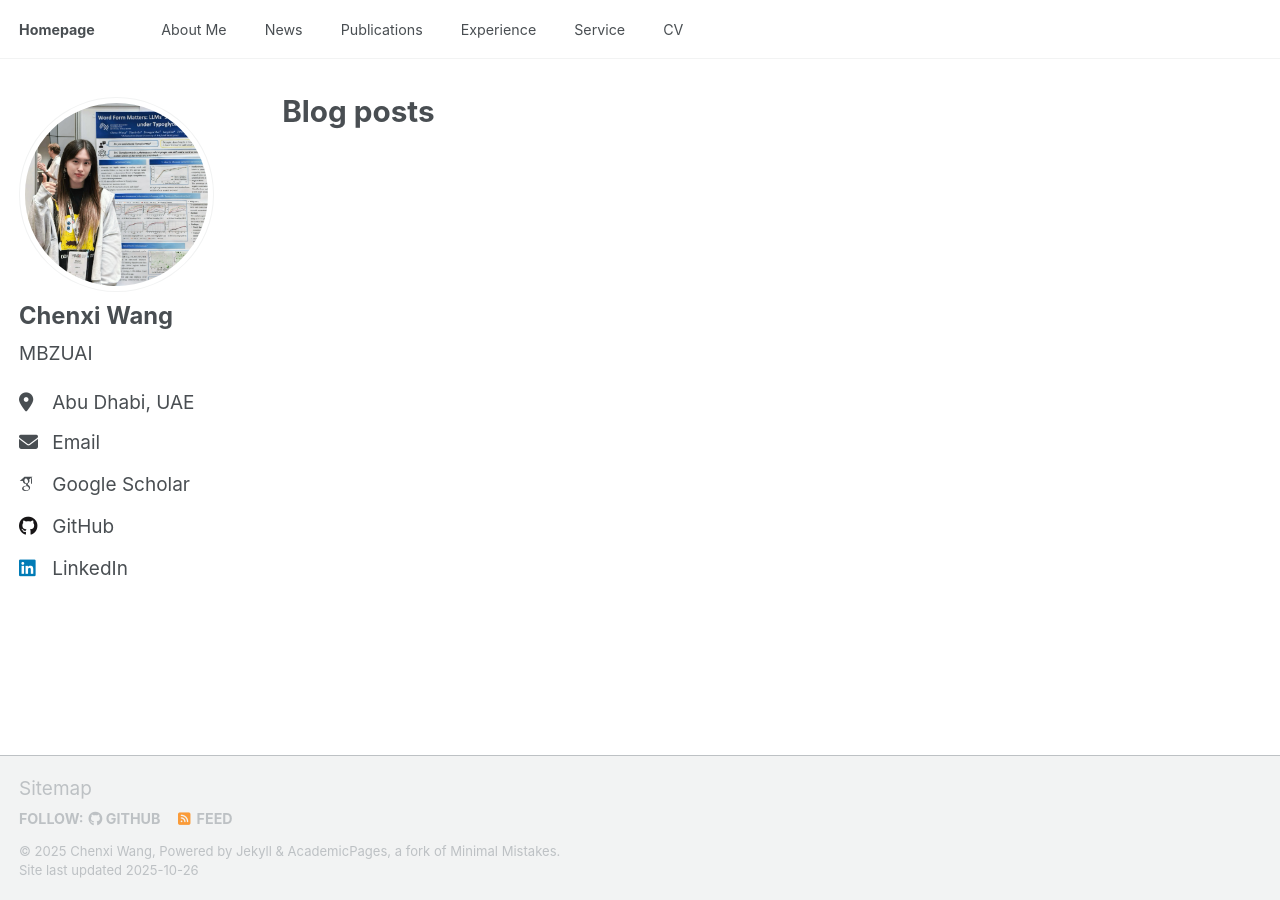
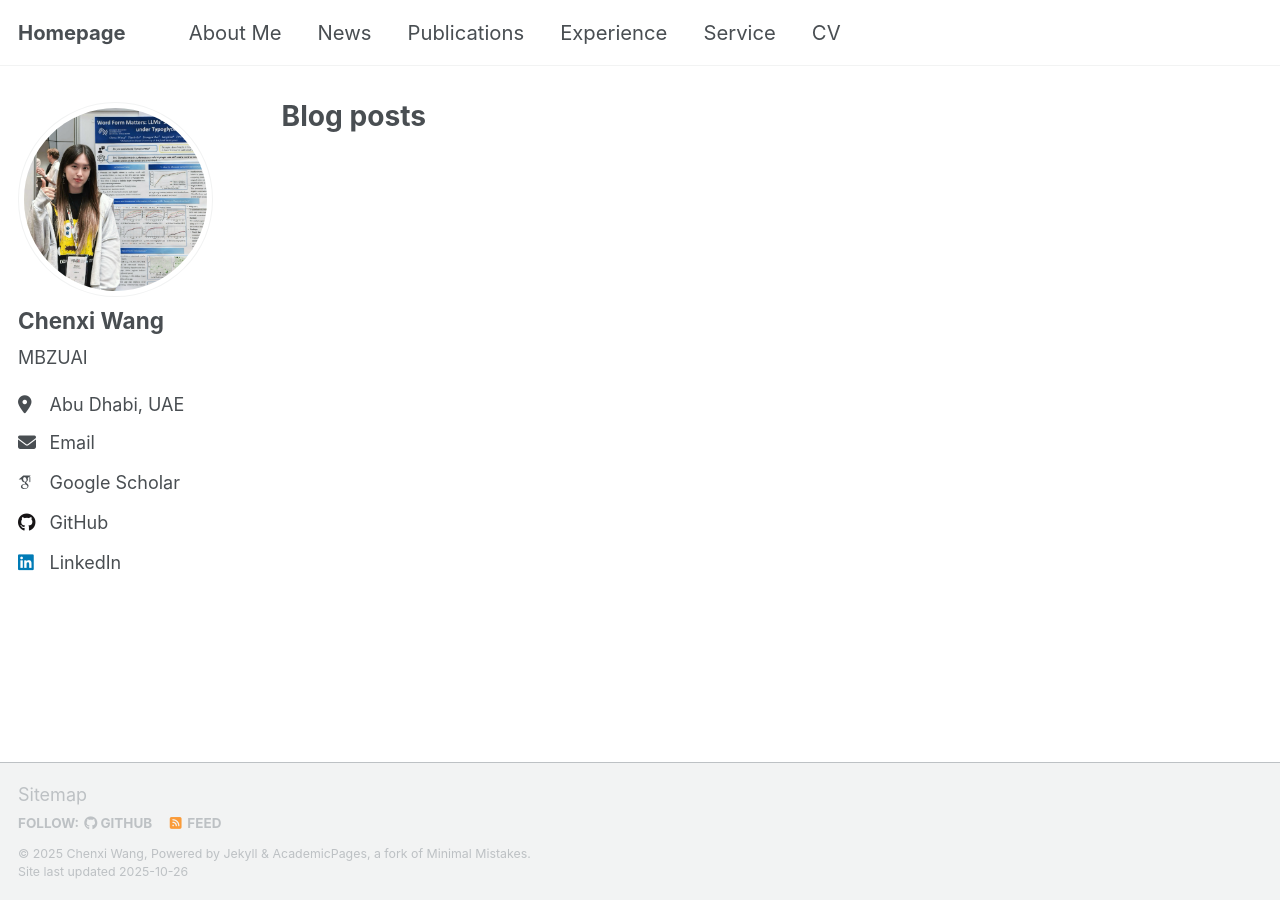
Before and after one commit to Aurora-cx/Aurora-cx.github.io, a Jekyll site: the page built from _pages/year-archive.html, in a window 1280 px wide. Built offline with Jekyll 4.4.1, drawn with Linux system fonts in a browser that asks for light colours; some web fonts are replaced; a script that is not in the unit is left out.

Commit message:
Only increase navigation font to 1.125rem, keep global font at default

```diff
--- a/_sass/layout/_navigation.scss
+++ b/_sass/layout/_navigation.scss
@@ -183,6 +183,7 @@
     padding: 0.5rem 0;
     color: var(--global-masthead-link-color);
     text-decoration: none;
+    font-size: 1.125rem;
 
     &:hover {
       color: var(--global-masthead-link-color-hover);
--- a/_sass/layout/_reset.scss
+++ b/_sass/layout/_reset.scss
@@ -8,10 +8,10 @@ html {
   /* apply a natural box layout model to all elements */
   box-sizing: border-box;
   background-color: var(--global-bg-color);
-  font-size: 17px;
+  font-size: 16px;
 
   @include breakpoint($medium) {
-    font-size: 19px;
+    font-size: 18px;
   }
 
   -webkit-text-size-adjust: 100%;
```
